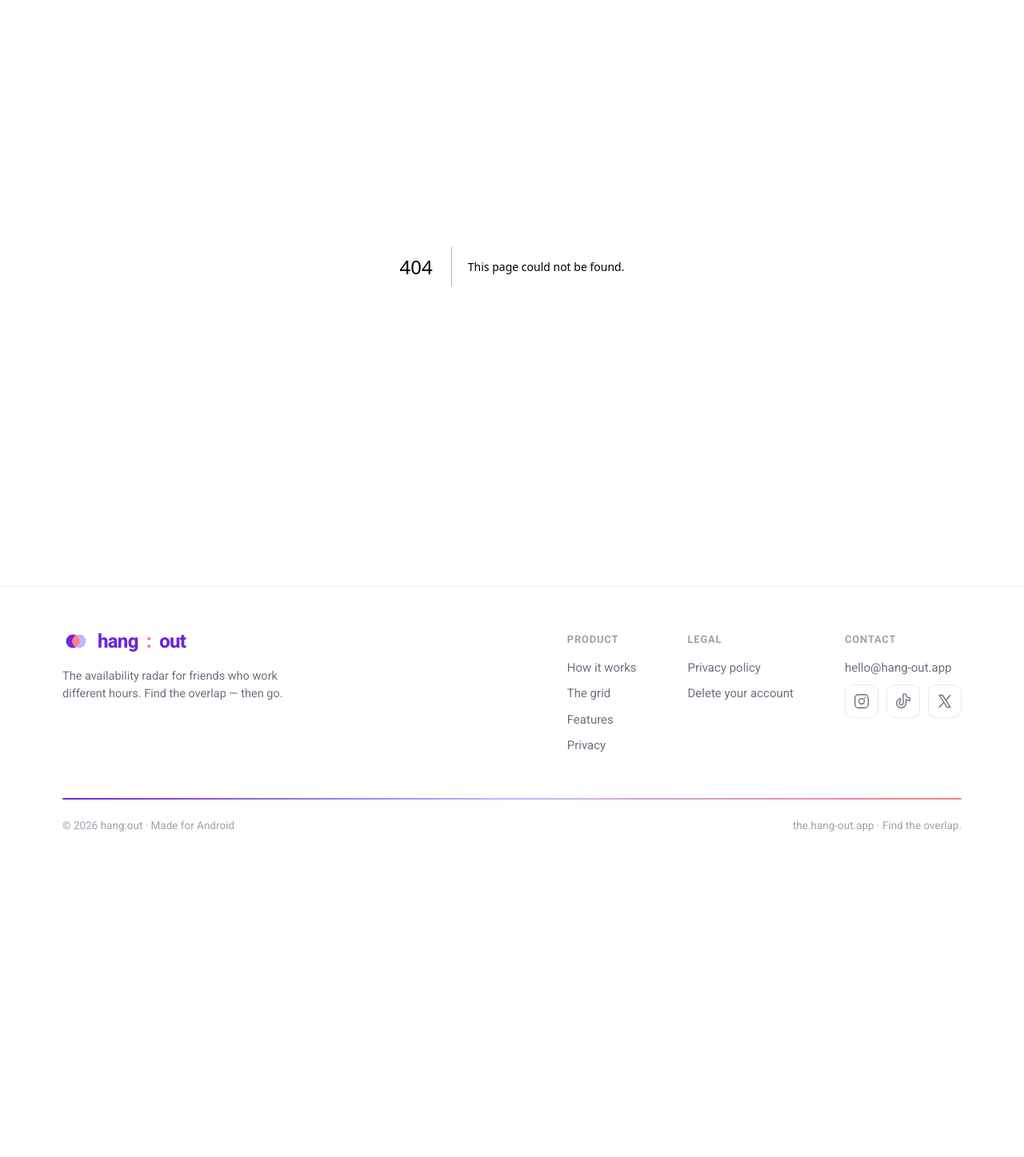
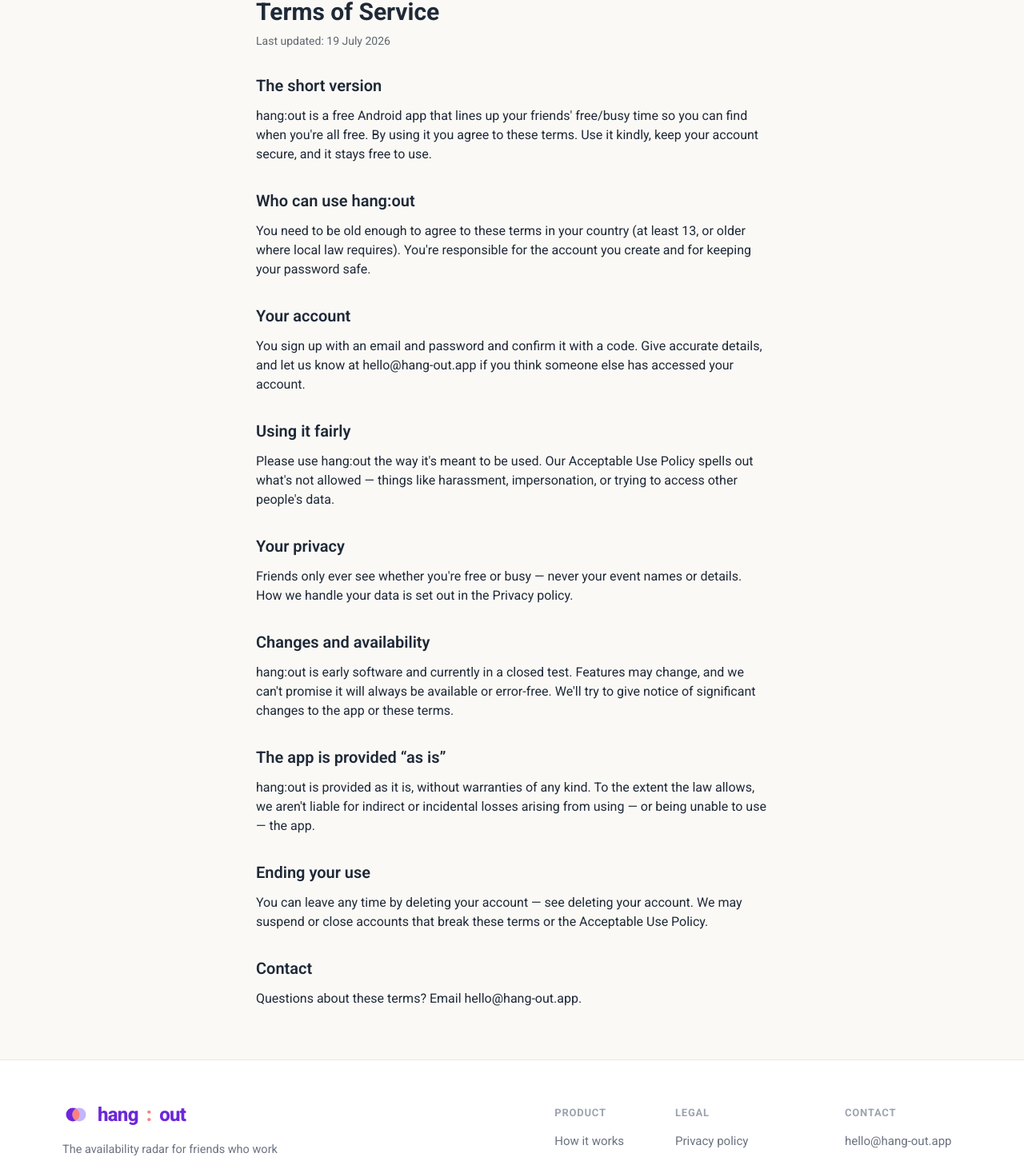
Before and after one commit to the-hang-out-app/landing-page, a Next.js app: page /terms in a window 1280 px wide. Before the commit this address had no page. Shown: the part 138-1585 px from the top of the page at 80% size. Before the commit the page ends 1220 px from the top, so only its background shows below. Built offline with nearby package versions, Linux system fonts and the light colour scheme.

Commit message:
feat: add Acceptable Use Policy and Terms of Service pages, update sitemap and footer links

```diff
--- /dev/null
+++ b/app/acceptable-use/page.tsx
@@ -0,0 +1,92 @@
+import type { Metadata } from "next";
+import Link from "next/link";
+import { CONTACT_EMAIL } from "@/lib/config";
+
+export const metadata: Metadata = {
+  title: "Acceptable Use Policy — hang:out",
+  description:
+    "The ground rules for using hang:out: what's not allowed, and what happens if someone breaks them.",
+};
+
+/*
+ * DRAFT (PRD §7 pattern) — plain-language acceptable-use rules drafted from
+ * the product. The human supplies/approves the final legal text. Keep the URL
+ * stable once published.
+ */
+export default function AcceptableUsePage() {
+  return (
+    <article className="mx-auto max-w-2xl px-4 py-16">
+      <h1 className="text-3xl font-bold">Acceptable Use Policy</h1>
+      <p className="mt-2 text-sm text-dark-slate/70">Last updated: 19 July 2026</p>
+
+      <section className="mt-8 space-y-3">
+        <h2 className="text-xl font-semibold">The short version</h2>
+        <p>
+          hang:out is for making plans with friends. Use it kindly and lawfully.
+          This policy lists what isn&apos;t allowed — it works alongside our{" "}
+          <Link
+            href="/terms"
+            className="text-royal-purple underline underline-offset-2"
+          >
+            Terms of Service
+          </Link>
+          .
+        </p>
+      </section>
+
+      <section className="mt-8 space-y-3">
+        <h2 className="text-xl font-semibold">Don&apos;t</h2>
+        <ul className="list-disc space-y-2 pl-5">
+          <li>Break the law, or use hang:out to help anyone else break it.</li>
+          <li>
+            Harass, threaten, impersonate, or invite people who don&apos;t want
+            to hear from you.
+          </li>
+          <li>
+            Try to see other people&apos;s data, or connect with someone without
+            their consent — friendships are two-way by design.
+          </li>
+          <li>
+            Probe, scrape, overload, or interfere with the app, its backend, or
+            other people&apos;s use of it.
+          </li>
+          <li>
+            Reverse-engineer, copy, or resell the app except where the law
+            expressly allows it.
+          </li>
+          <li>
+            Upload malware, spam, or content you don&apos;t have the right to
+            share.
+          </li>
+          <li>
+            Use hang:out to build a competing dataset or to track people without
+            their knowledge.
+          </li>
+        </ul>
+      </section>
+
+      <section className="mt-8 space-y-3">
+        <h2 className="text-xl font-semibold">If someone breaks these rules</h2>
+        <p>
+          We may remove content, or suspend or close accounts, to protect people
+          and keep the service working. Serious cases may be reported to the
+          relevant authorities.
+        </p>
+      </section>
+
+      <section className="mt-8 space-y-3">
+        <h2 className="text-xl font-semibold">Reporting a problem</h2>
+        <p>
+          Seeing something that breaks these rules? Tell us at{" "}
+          <a
+            href={`mailto:${CONTACT_EMAIL}`}
+            className="text-royal-purple underline underline-offset-2"
+          >
+            {CONTACT_EMAIL}
+          </a>{" "}
+          and we&apos;ll look into it.
+        </p>
+      </section>
+    </article>
+  );
+}
--- a/app/sitemap.ts
+++ b/app/sitemap.ts
@@ -5,6 +5,8 @@
   return [
     { url: SITE_URL, priority: 1 },
     { url: `${SITE_URL}/privacy`, priority: 0.5 },
+    { url: `${SITE_URL}/terms`, priority: 0.5 },
     { url: `${SITE_URL}/delete-account`, priority: 0.5 },
+    { url: `${SITE_URL}/acceptable-use`, priority: 0.5 },
   ];
 }
--- /dev/null
+++ b/app/terms/page.tsx
@@ -0,0 +1,136 @@
+import type { Metadata } from "next";
+import Link from "next/link";
+import { CONTACT_EMAIL } from "@/lib/config";
+
+export const metadata: Metadata = {
+  title: "Terms of Service — hang:out",
+  description:
+    "The terms for using hang:out: a free Android app that shows friends when you're all free, without sharing what you're busy with.",
+};
+
+/*
+ * DRAFT (PRD §7 pattern) — plain-language terms drafted from the product.
+ * The human supplies/approves the final legal text before this URL is relied
+ * on. Keep the URL stable once published.
+ */
+export default function TermsPage() {
+  return (
+    <article className="mx-auto max-w-2xl px-4 py-16">
+      <h1 className="text-3xl font-bold">Terms of Service</h1>
+      <p className="mt-2 text-sm text-dark-slate/70">Last updated: 19 July 2026</p>
+
+      <section className="mt-8 space-y-3">
+        <h2 className="text-xl font-semibold">The short version</h2>
+        <p>
+          hang:out is a free Android app that lines up your friends&apos;
+          free/busy time so you can find when you&apos;re all free. By using it
+          you agree to these terms. Use it kindly, keep your account secure, and
+          it stays free to use.
+        </p>
+      </section>
+
+      <section className="mt-8 space-y-3">
+        <h2 className="text-xl font-semibold">Who can use hang:out</h2>
+        <p>
+          You need to be old enough to agree to these terms in your country (at
+          least 13, or older where local law requires). You&apos;re responsible
+          for the account you create and for keeping your password safe.
+        </p>
+      </section>
+
+      <section className="mt-8 space-y-3">
+        <h2 className="text-xl font-semibold">Your account</h2>
+        <p>
+          You sign up with an email and password and confirm it with a code.
+          Give accurate details, and let us know at{" "}
+          <a
+            href={`mailto:${CONTACT_EMAIL}`}
+            className="text-royal-purple underline underline-offset-2"
+          >
+            {CONTACT_EMAIL}
+          </a>{" "}
+          if you think someone else has accessed your account.
+        </p>
+      </section>
+
+      <section className="mt-8 space-y-3">
+        <h2 className="text-xl font-semibold">Using it fairly</h2>
+        <p>
+          Please use hang:out the way it&apos;s meant to be used. Our{" "}
+          <Link
+            href="/acceptable-use"
+            className="text-royal-purple underline underline-offset-2"
+          >
+            Acceptable Use Policy
+          </Link>{" "}
+          spells out what&apos;s not allowed — things like harassment,
+          impersonation, or trying to access other people&apos;s data.
+        </p>
+      </section>
+
+      <section className="mt-8 space-y-3">
+        <h2 className="text-xl font-semibold">Your privacy</h2>
+        <p>
+          Friends only ever see whether you&apos;re free or busy — never your
+          event names or details. How we handle your data is set out in the{" "}
+          <Link
+            href="/privacy"
+            className="text-royal-purple underline underline-offset-2"
+          >
+            Privacy policy
+          </Link>
+          .
+        </p>
+      </section>
+
+      <section className="mt-8 space-y-3">
+        <h2 className="text-xl font-semibold">Changes and availability</h2>
+        <p>
+          hang:out is early software and currently in a closed test. Features
+          may change, and we can&apos;t promise it will always be available or
+          error-free. We&apos;ll try to give notice of significant changes to
+          the app or these terms.
+        </p>
+      </section>
+
+      <section className="mt-8 space-y-3">
+        <h2 className="text-xl font-semibold">The app is provided “as is”</h2>
+        <p>
+          hang:out is provided as it is, without warranties of any kind. To the
+          extent the law allows, we aren&apos;t liable for indirect or
+          incidental losses arising from using — or being unable to use — the
+          app.
+        </p>
+      </section>
+
+      <section className="mt-8 space-y-3">
+        <h2 className="text-xl font-semibold">Ending your use</h2>
+        <p>
+          You can leave any time by deleting your account — see{" "}
+          <Link
+            href="/delete-account"
+            className="text-royal-purple underline underline-offset-2"
+          >
+            deleting your account
+          </Link>
+          . We may suspend or close accounts that break these terms or the
+          Acceptable Use Policy.
+        </p>
+      </section>
+
+      <section className="mt-8 space-y-3">
+        <h2 className="text-xl font-semibold">Contact</h2>
+        <p>
+          Questions about these terms? Email{" "}
+          <a
+            href={`mailto:${CONTACT_EMAIL}`}
+            className="text-royal-purple underline underline-offset-2"
+          >
+            {CONTACT_EMAIL}
+          </a>
+          .
+        </p>
+      </section>
+    </article>
+  );
+}
--- a/components/site-footer.tsx
+++ b/components/site-footer.tsx
@@ -48,7 +48,9 @@
             <div className="col">
               <h4>Legal</h4>
               <Link href="/privacy">Privacy policy</Link>
+              <Link href="/terms">Terms of Service</Link>
               <Link href="/delete-account">Delete your account</Link>
+              <Link href="/acceptable-use">Acceptable Use Policy</Link>
             </div>
             <div className="col">
               <h4>Contact</h4>
```
